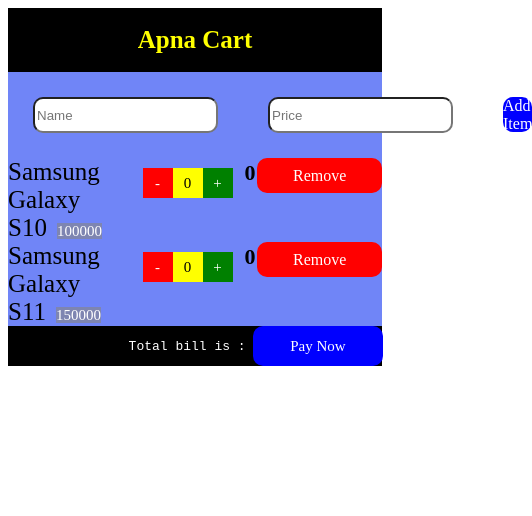
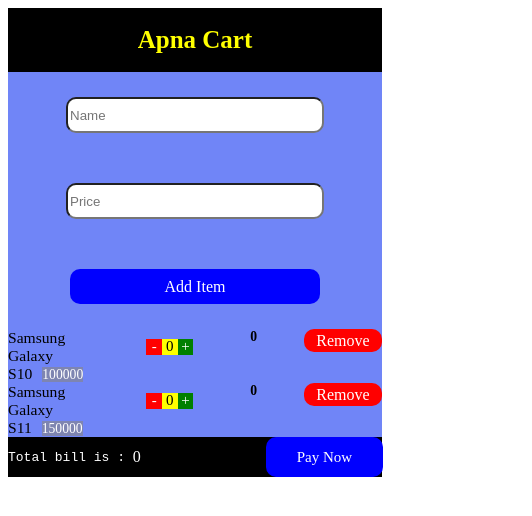
Before and after one commit to Khizarali07/Cart, a React (Create React App) app: page / in a window 390 px wide. Shown: the top 516 px of the page, 532 px wide, since content can reach past the window. Built offline with nearby package versions, Linux system fonts and the light colour scheme.

Commit message:
queries added

```diff
--- a/package.json
+++ b/package.json
@@ -14,7 +14,7 @@
   },
   "scripts": {
     "predeploy": "npm run build",
-  "deploy": "npm run build && gh-pages -d build" ,
+    "deploy": "npm run build && gh-pages -d build",
     "start": "react-scripts start",
     "build": "react-scripts build",
     "test": "react-scripts test",
--- a/src/mycomponents/componentscss/ProductList.css
+++ b/src/mycomponents/componentscss/ProductList.css
@@ -1,8 +1,9 @@
+@media (min-width:600px) {
     #main {
         width: 100%;
         height: 100%;
         display: flex;
-    align-items:flex-start;
+        align-items: flex-start;
         justify-content: space-evenly;
         background-color: rgb(112, 133, 247);
         color: white;
@@ -15,6 +16,7 @@
         border-radius: 10px;
         text-transform: capitalize;
     }
+
     #one {
         display: flex;
         width: 250px;
@@ -26,6 +28,7 @@
         justify-content: center;
         border-radius: 10px;
     }
+
     #one:hover {
         cursor: pointer;
         background-color: red;
@@ -36,7 +39,7 @@
         width: 100%;
         height: 100%;
         display: flex;
-    align-items:flex-start;
+        align-items: flex-start;
         justify-content: space-evenly;
         background-color: rgb(112, 133, 247);
         color: white;
@@ -47,6 +50,7 @@
         color: black;
         font-size: 25px;
     }
+
     .ione span {
         color: white;
         font-size: 15px;
@@ -60,6 +64,7 @@
         display: flex;
         margin: 10px;
     }
+
     .min {
         width: 30px;
         height: 30px;
@@ -69,6 +74,7 @@
         align-items: center;
         justify-content: center;
     }
+
     .quan {
         width: 30px;
         height: 30px;
@@ -78,6 +84,7 @@
         align-items: center;
         justify-content: center;
     }
+
     .max {
         width: 30px;
         height: 30px;
@@ -87,7 +94,9 @@
         align-items: center;
         justify-content: center;
     }
-.min:hover, .max:hover {
+
+    .min:hover,
+    .max:hover {
         cursor: pointer;
         opacity: 0.7;
     }
@@ -113,7 +122,141 @@
         justify-content: center;
         border-radius: 10px;
     }
+
     .ifour:hover {
         cursor: pointer;
         opacity: 0.7;
     }
+}
+
+@media (max-width:599px) {
+    #main {
+        width: 100%;
+        height: 100%;
+        display: flex;
+        align-items: center;
+        justify-content: space-evenly;
+        flex-direction: column;
+        background-color: rgb(112, 133, 247);
+        color: white;
+    }
+
+    .one {
+        width: 250px;
+        height: 30px;
+        margin: 25px;
+        border-radius: 10px;
+        text-transform: capitalize;
+    }
+
+    #one {
+        display: flex;
+        width: 250px;
+        height: 35px;
+        margin: 25px;
+        background-color: blue;
+        color: white;
+        align-items: center;
+        justify-content: center;
+        border-radius: 10px;
+    }
+
+    #one:hover {
+        cursor: pointer;
+        background-color: red;
+        font-size: 30px;
+    }
+
+    .items {
+        width: 100%;
+        height: 100%;
+        display: flex;
+        align-items: flex-start;
+        justify-content: space-between;
+        background-color: rgb(112, 133, 247);
+        color: white;
+    }
+
+    .ione {
+        width: 22vw;
+        color: black;
+        font-size: 4vw;
+    }
+
+    .ione span {
+        color: white;
+        font-size: 3.5vw;
+        margin-left: 10px;
+        background-color: rgb(126, 133, 177);
+        font-weight: 500;
+    }
+
+    .itwo {
+        font-size: 15px;
+        display: flex;
+        margin: 10px;
+    }
+
+    .min {
+        width: 4vw;
+        height: 4vw;
+        background-color: red;
+        color: white;
+        display: flex;
+        align-items: center;
+        justify-content: center;
+    }
+
+    .quan {
+        width: 4vw;
+        height: 4vw;
+        background-color: yellow;
+        color: black;
+        display: flex;
+        align-items: center;
+        justify-content: center;
+    }
+
+    .max {
+        width: 4vw;
+        height: 4vw;
+        background-color: green;
+        color: white;
+        display: flex;
+        align-items: center;
+        justify-content: center;
+    }
+
+    .min:hover,
+    .max:hover {
+        cursor: pointer;
+        opacity: 0.7;
+    }
+
+    .ithree {
+        width: 4vw;
+        height: 4vw;
+        color: black;
+        display: flex;
+        align-items: center;
+        justify-content: center;
+        font-size: 3.5vw;
+        font-weight: 600;
+    }
+
+    .ifour {
+        width: 20vw;
+        height: 6vw;
+        background-color: red;
+        color: white;
+        display: flex;
+        align-items: center;
+        justify-content: center;
+        border-radius: 10px;
+    }
+
+    .ifour:hover {
+        cursor: pointer;
+        opacity: 0.7;
+    }
+}
--- a/src/mycomponents/componentscss/footer.css
+++ b/src/mycomponents/componentscss/footer.css
@@ -1,7 +1,9 @@
+@media (min-width:500px) {
+
     #footer {
         display: flex;
-    width : 100%;
-    height : 2.5rem;
+        width: 100%;
+        height: 2.5rem;
         justify-content: center;
         background-color: black;
         color: white;
@@ -20,6 +22,7 @@
         justify-content: center;
         border-radius: 10px;
     }
+
     #button:hover {
         background-color: red;
         cursor: pointer;
@@ -31,3 +34,42 @@
         align-items: center;
         justify-content: center;
     }
+}
+
+@media (max-width:499px) {
+
+    #footer {
+        display: flex;
+        width: 100%;
+        height: 2.5rem;
+        justify-content: flex-start;
+        background-color: black;
+        color: white;
+    }
+
+    #button {
+        display: flex;
+        width: 30vw;
+        height: 2.5rem;
+        position: absolute;
+        right: 7px;
+        background-color: blue;
+        color: white;
+        font-size: 15px;
+        align-items: center;
+        justify-content: center;
+        border-radius: 10px;
+    }
+
+    #button:hover {
+        background-color: red;
+        cursor: pointer;
+        font-size: 20px;
+    }
+
+    #footer p {
+        display: flex;
+        align-items: center;
+        justify-content: center;
+    }
+}
```
Lines whose indentation alone changed are shown as unchanged.
